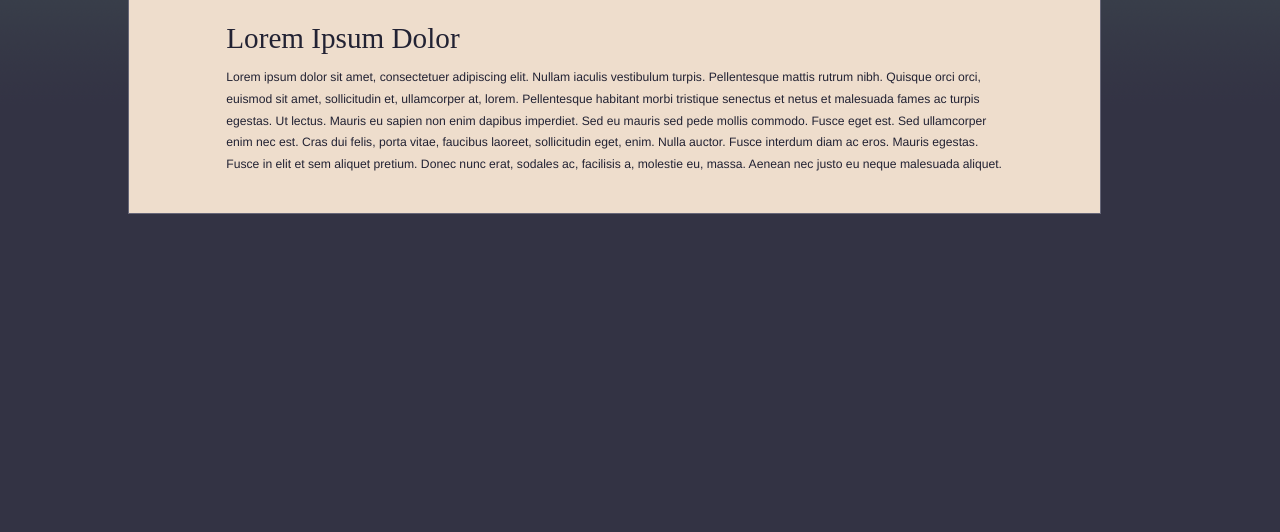
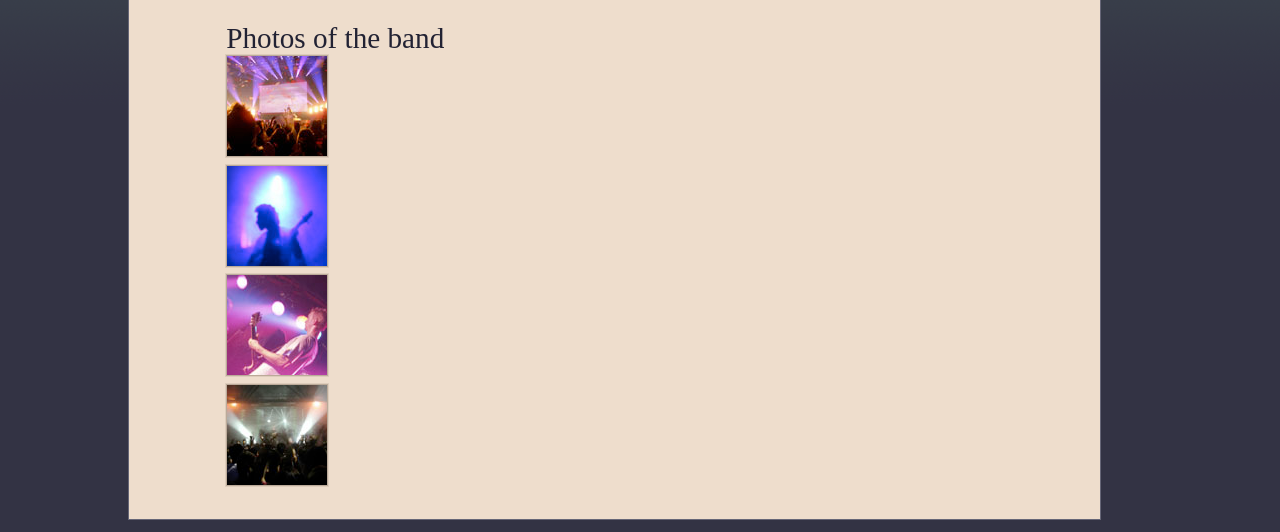
Before and after one commit to neishiliu/learn_js, a plain HTML site: page test10/photos.html in a window 1280 px wide. Shown: the part 295-827 px from the top of the page. Before the commit the page ends 800 px from the top, so only its background shows below. Drawn offline with Linux system fonts and the light colour scheme.

Commit message:
增减photost实际内容

```diff
--- a/test10/photos.html
+++ b/test10/photos.html
@@ -20,15 +20,29 @@
     </nav>
 </header>
 <article>
-    <h1>Lorem Ipsum Dolor</h1>
-    <p>Lorem ipsum dolor sit amet, consectetuer adipiscing elit. Nullam iaculis vestibulum turpis.
-        Pellentesque mattis rutrum nibh. Quisque orci orci, euismod sit amet, sollicitudin et,
-        ullamcorper at, lorem. Pellentesque habitant morbi tristique senectus et netus et malesuada
-        fames ac turpis egestas. Ut lectus. Mauris eu sapien non enim dapibus imperdiet. Sed eu mauris
-        sed pede mollis commodo. Fusce eget est. Sed ullamcorper enim nec est. Cras dui felis, porta
-        vitae, faucibus laoreet, sollicitudin eget, enim. Nulla auctor. Fusce interdum diam ac eros.
-        Mauris egestas. Fusce in elit et sem aliquet pretium. Donec nunc erat, sodales ac, facilisis a,
-        molestie eu, massa. Aenean nec justo eu neque malesuada aliquet.</p>
+    <h1>Photos of the band</h1>
+    <ul id="imagegallery">
+        <li>
+            <a href="images/photos/concert.jpg" title="The crowd goes wild">
+                <img src="images/photos/thumbnail_concert.jpg" alt="the band in concert" />
+            </a>
+        </li>
+        <li>
+            <a href="images/photos/bassist.jpg" title="An atmospheric moment">
+                <img src="images/photos/thumbnail_bassist.jpg" alt="the bassist" />
+            </a>
+        </li>
+        <li>
+            <a href="images/photos/guitarist.jpg" title="Rocking out">
+                <img src="images/photos/thumbnail_guitarist.jpg" alt="the guitarist" />
+            </a>
+        </li>
+        <li>
+            <a href="images/photos/crowd.jpg" title="Encore! Encore!">
+                <img src="images/photos/thumbnail_crowd.jpg" alt="the audience" />
+            </a>
+        </li>
+    </ul>
 </article>
 
 <script src="scripts/global.js"></script>
```
